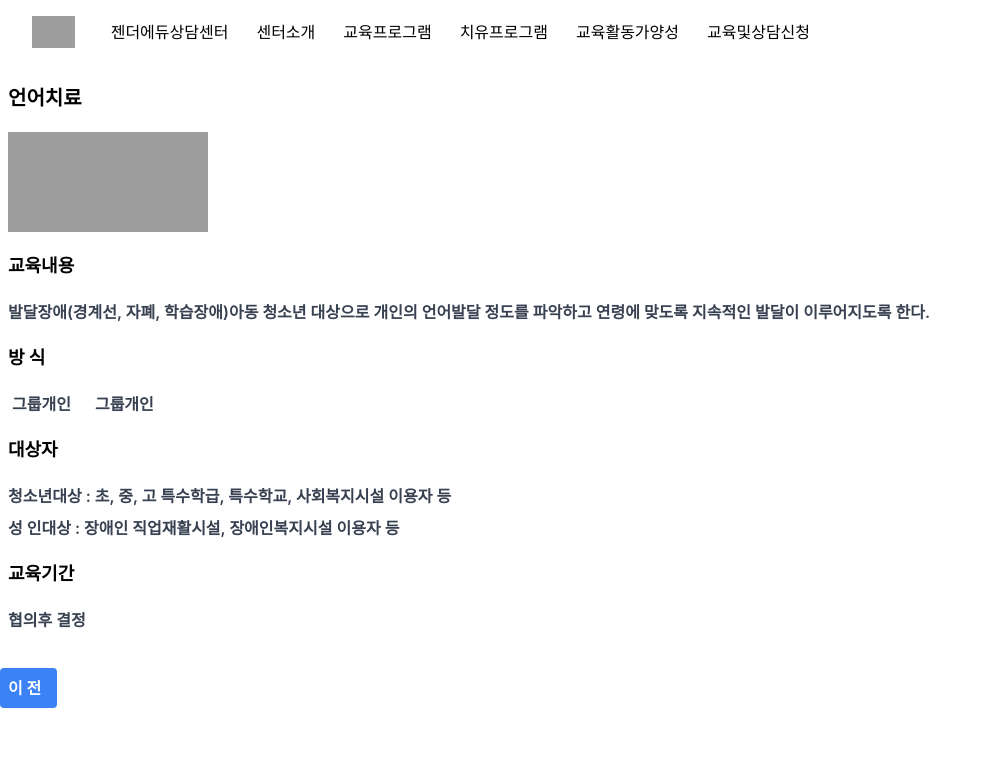
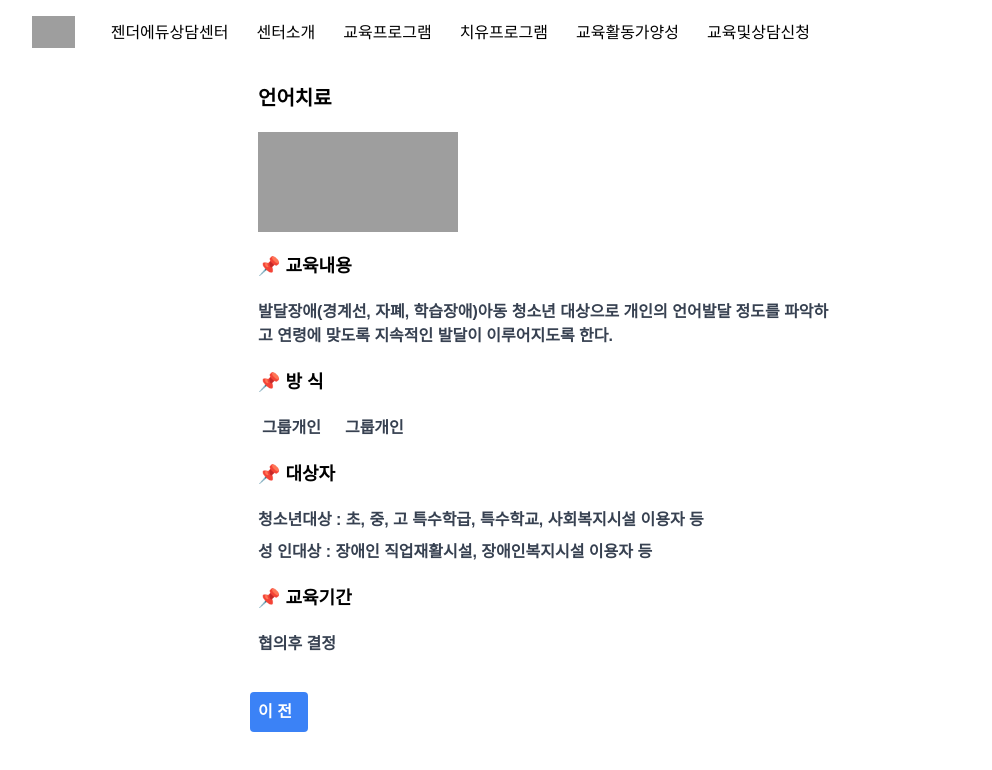
Before and after one commit to ohwonsuk/gender-edu, a React (Create React App) app: page /healingprogram/1 in a window 1280 px wide. Shown: the top 770 px of the page, without its empty margins (0-992 px from the left). Built offline with nearby package versions, Linux system fonts and the light colour scheme; grey boxes are pictures that could not be loaded; a web font is replaced by a local one.

Commit message:
교육, 치유프로그램 상세페이지 수정

```diff
--- a/src/components/Card.js
+++ b/src/components/Card.js
@@ -4,7 +4,7 @@ const Card = ({ id, title, text, imgUrl, tags }) => {
   return (
     <>
       {/* <div className="p-10 grid grid-cols-1 sm:grid-cols-1 md:grid-cols-3 lg:grid-cols-3 xl:grid-cols-3 gap-5"> */}
-      <div className="rounded overflow-hidden shadow-lg">
+      <div className="md:h-[380px] rounded overflow-hidden shadow-lg">
         <img className="w-full" src={imgUrl} alt={title} />
         <div className="px-6 py-4">
           <div className="font-ibmsans font-bold text-xl mb-2">{title}</div>
--- a/src/components/EduDetail.js
+++ b/src/components/EduDetail.js
@@ -9,15 +9,20 @@ const EduDetail = () => {
   const { title, text, tags, imgUrl, target, period } = programList[num - 1];
   return (
     <>
-      <div className="pl-2 text-left font-bold text-xl mt-5 mb-5">{title}</div>
+      <div className="w-700px md:pl-[160px] lg:pl-[250px] font-ibmsans">
+        <div className="pl-2 text-left font-bold text-xl mt-5 mb-5">
+          {title}
+        </div>
         <img className="w-auto pl-2" src={imgUrl} alt={title} />
         <div className="font-ibmsans pl-2 text-left font-bold text-lg mt-5 mb-5">
-        교육내용
+          📌 교육내용
         </div>
-      <div className="pl-2 text-left font-semibold text-gray-700 mb-5">
+        <div className="w-[580px] pl-2 text-left font-semibold text-gray-700 mb-5">
           {text}
         </div>
-      <div className="pl-2 text-left font-bold text-lg mt-5 mb-5">방 식</div>
+        <div className="pl-2 text-left font-bold text-lg mt-5 mb-5">
+          📌 방 식
+        </div>
         {tags.map((tag, i) => {
           return (
             <>
@@ -30,19 +35,24 @@ const EduDetail = () => {
             </>
           );
         })}
-      <div className="pl-2 text-left font-bold text-lg mt-5 mb-5">대상자</div>
+        <div className="pl-2 text-left font-bold text-lg mt-5 mb-5">
+          📌 대상자
+        </div>
         {target.map((item) => (
           <div className="pl-2 text-left font-semibold text-gray-700 mb-2">
             {item}
           </div>
         ))}
-      <div className="pl-2 text-left font-bold text-lg mt-5 mb-5">교육기간</div>
+        <div className="pl-2 text-left font-bold text-lg mt-5 mb-5">
+          📌 교육기간
+        </div>
         <div className="pl-2 text-left font-semibold text-gray-700 mb-5">
           {period}
         </div>
-      <button className="bg-blue-500 hover:bg-blue-700 text-white font-bold ml-2 py-2 px-4 rounded mt-4">
+        <button className="bg-blue-500 hover:bg-blue-700 text-white font-bold ml-2 mb-5 py-2 px-4 rounded mt-4">
           <Link to="/eduprogram">이 전</Link>
         </button>
+      </div>
     </>
   );
 };
--- a/src/components/Footer.js
+++ b/src/components/Footer.js
@@ -6,8 +6,8 @@ const Footer = () => {
     <>
       <footer className="bg-neutral-100 text-center text-neutral-600 dark:bg-neutral-600 dark:text-neutral-200 lg:text-left">
         {/* <!-- Main container div: holds the entire content of the footer, including four sections (Tailwind Elements, Products, Useful links, and Contact), with responsive styling and appropriate padding/margins. --> */}
-        <div className="mx-6 py-5 text-center md:text-left">
-          <div className="grid-1 grid gap-8 md:grid-cols-2 lg:grid-cols-4">
+        <div className="md:pl-6 mx-6 py-5 text-left">
+          <div className="grid-1 grid gap-8 md:grid-cols-2">
             {/* <!-- Tailwind Elements section --> */}
             <div className="">
               <h6 className="mb-3 font-ibmsans text-lg flex items-center justify-center font-semibold uppercase md:justify-start">
@@ -26,9 +26,6 @@ const Footer = () => {
             </div>
             {/* <!-- Contact section --> */}
             <div>
-              {/* <h6 className="mb-3 flex justify-center font-semibold uppercase md:justify-start">
-                도움이 필요하신가요?
-              </h6> */}
               <p className="mb-4 flex items-center justify-center md:justify-start">
                 <svg
                   xmlns="http://www.w3.org/2000/svg"
@@ -72,18 +69,6 @@ const Footer = () => {
                 02-6269-0110
               </p>
               <p className="font-ibmsans flex items-center justify-center md:justify-start">
-                {/* <svg
-                  xmlns="http://www.w3.org/2000/svg"
-                  viewBox="0 0 24 24"
-                  fill="currentColor"
-                  className="mr-3 h-5 w-5"
-                >
-                  <path
-                    fillRule="evenodd"
-                    d="M7.875 1.5C6.839 1.5 6 2.34 6 3.375v2.99c-.426.053-.851.11-1.274.174-1.454.218-2.476 1.483-2.476 2.917v6.294a3 3 0 003 3h.27l-.155 1.705A1.875 1.875 0 007.232 22.5h9.536a1.875 1.875 0 001.867-2.045l-.155-1.705h.27a3 3 0 003-3V9.456c0-1.434-1.022-2.7-2.476-2.917A48.716 48.716 0 0018 6.366V3.375c0-1.036-.84-1.875-1.875-1.875h-8.25zM16.5 6.205v-2.83A.375.375 0 0016.125 3h-8.25a.375.375 0 00-.375.375v2.83a49.353 49.353 0 019 0zm-.217 8.265c.178.018.317.16.333.337l.526 5.784a.375.375 0 01-.374.409H7.232a.375.375 0 01-.374-.409l.526-5.784a.373.373 0 01.333-.337 41.741 41.741 0 018.566 0zm.967-3.97a.75.75 0 01.75-.75h.008a.75.75 0 01.75.75v.008a.75.75 0 01-.75.75H18a.75.75 0 01-.75-.75V10.5zM15 9.75a.75.75 0 00-.75.75v.008c0 .414.336.75.75.75h.008a.75.75 0 00.75-.75V10.5a.75.75 0 00-.75-.75H15z"
-                    clipRule="evenodd"
-                  />
-                </svg> */}
                 🕙 평일: 오전10:00 ~ 오후05:00
               </p>
             </div>
--- a/src/components/HealingDetail.js
+++ b/src/components/HealingDetail.js
@@ -9,15 +9,20 @@ const HealingDetail = () => {
   const { title, text, tags, imgUrl, target, period } = healingList[num - 1];
   return (
     <>
-      <div className="pl-2 text-left font-bold text-xl mt-5 mb-5">{title}</div>
+      <div className="w-700px md:pl-[160px] lg:pl-[250px] font-ibmsans">
+        <div className="pl-2 text-left font-bold text-xl mt-5 mb-5">
+          {title}
+        </div>
         <img className="w-auto pl-2" src={imgUrl} alt={title} />
         <div className="font-ibmsans pl-2 text-left font-bold text-lg mt-5 mb-5">
-        교육내용
+          📌 교육내용
         </div>
-      <div className="pl-2 text-left font-semibold text-gray-700 mb-5">
+        <div className="w-[580px] pl-2 text-left font-semibold text-gray-700 mb-5">
           {text}
         </div>
-      <div className="pl-2 text-left font-bold text-lg mt-5 mb-5">방 식</div>
+        <div className="pl-2 text-left font-bold text-lg mt-5 mb-5">
+          📌 방 식
+        </div>
         {tags.map((tag, i) => {
           return (
             <>
@@ -30,7 +35,9 @@ const HealingDetail = () => {
             </>
           );
         })}
-      <div className="pl-2 text-left font-bold text-lg mt-5 mb-5">대상자</div>
+        <div className="pl-2 text-left font-bold text-lg mt-5 mb-5">
+          📌 대상자
+        </div>
         {target.map((item, i) => (
           <div
             key={i}
@@ -39,13 +46,16 @@ const HealingDetail = () => {
             {item}
           </div>
         ))}
-      <div className="pl-2 text-left font-bold text-lg mt-5 mb-5">교육기간</div>
+        <div className="pl-2 text-left font-bold text-lg mt-5 mb-5">
+          📌 교육기간
+        </div>
         <div className="pl-2 text-left font-semibold text-gray-700 mb-5">
           {period}
         </div>
-      <button className="bg-blue-500 hover:bg-blue-700 text-white font-bold pl-2 py-2 px-4 rounded mt-4">
+        <button className="bg-blue-500 hover:bg-blue-700 text-white font-bold mb-5 pl-2 py-2 px-4 rounded mt-4">
           <Link to="/healingprogram">이 전</Link>
         </button>
+      </div>
     </>
   );
 };
--- a/src/pages/About.js
+++ b/src/pages/About.js
@@ -32,9 +32,9 @@ const About = () => {
         </div>
         <Intro />
         <ul className="pl-6 list-disc leading-relaxed mb-5">{targetList}</ul>
-        <hr className="w-48 h-1 mx-auto my-4 bg-gray-100 border-0 rounded md:my-10 dark:bg-gray-700" />
+        <hr className="w-48 h-1 mx-36 my-4 bg-gray-100 border-0 rounded md:my-10 dark:bg-gray-700" />
         <Profile />
-        <hr className="w-48 h-1 mx-auto my-4 bg-gray-100 border-0 rounded md:my-10 dark:bg-gray-700" />
+        <hr className="w-48 h-1 mx-36 my-4 bg-gray-100 border-0 rounded md:my-10 dark:bg-gray-700" />
         <History />
       </div>
       <Footer />
--- a/src/pages/EduProgram.js
+++ b/src/pages/EduProgram.js
@@ -77,7 +77,7 @@ const EduProgram = () => {
           Counseling Center
         </div>
       </div>
-      <div className="font-ibmsans pl-2 mt-5 font-bold text-xl mb-2">
+      <div className="font-ibmsans pl-2 md:pl-10 mt-5 font-bold text-xl mb-2">
         교육프로그램
       </div>
       <div className="font-ibmsans p-10 grid grid-cols-1 sm:grid-cols-1 md:grid-cols-3 lg:grid-cols-3 xl:grid-cols-3 gap-5">
--- a/src/pages/HealingProgram.js
+++ b/src/pages/HealingProgram.js
@@ -77,7 +77,7 @@ const HealingProgram = () => {
           Counseling Center
         </div>
       </div>
-      <div className="font-ibmsans pl-2 mt-5 font-bold text-xl mb-2">
+      <div className="font-ibmsans pl-2 md:pl-10 mt-5 font-bold text-xl mb-2">
         치유프로그램
       </div>
       <div className="p-10 grid grid-cols-1 sm:grid-cols-1 md:grid-cols-3 lg:grid-cols-3 xl:grid-cols-3 gap-5">
```
Lines whose indentation alone changed are shown as unchanged.
